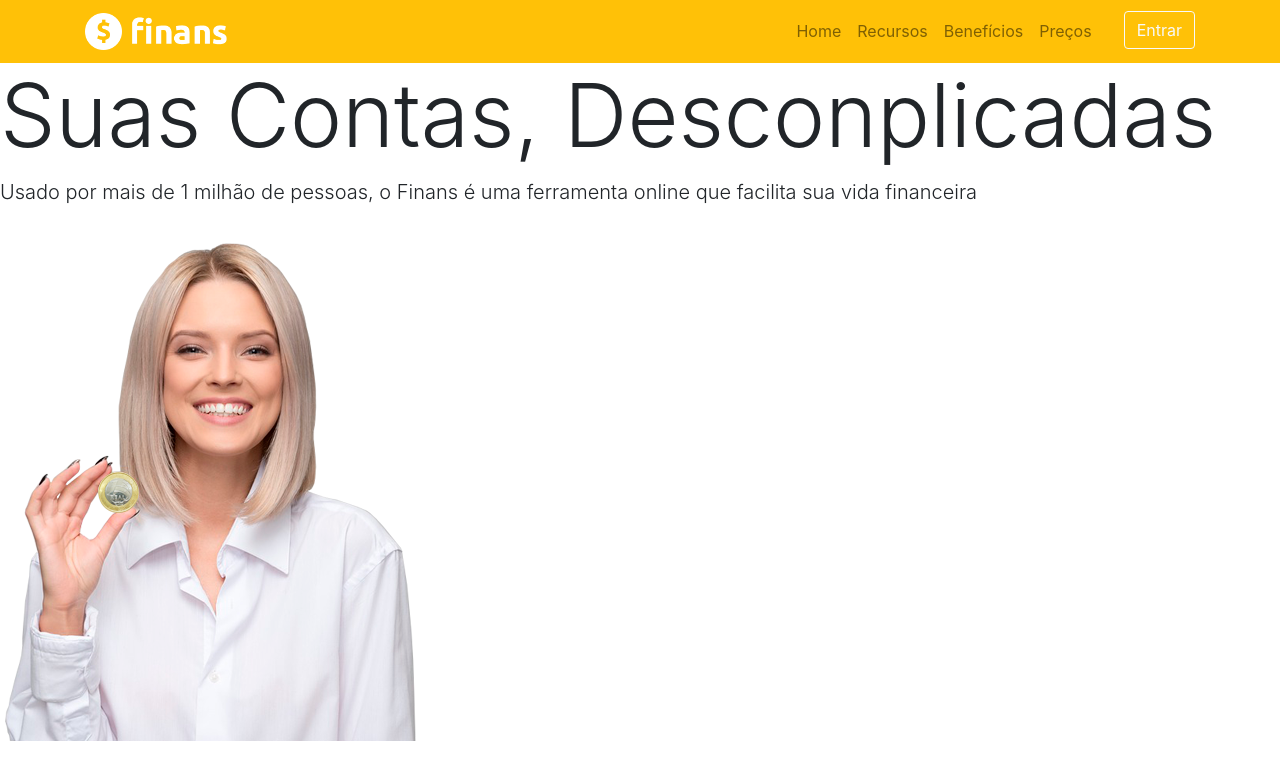
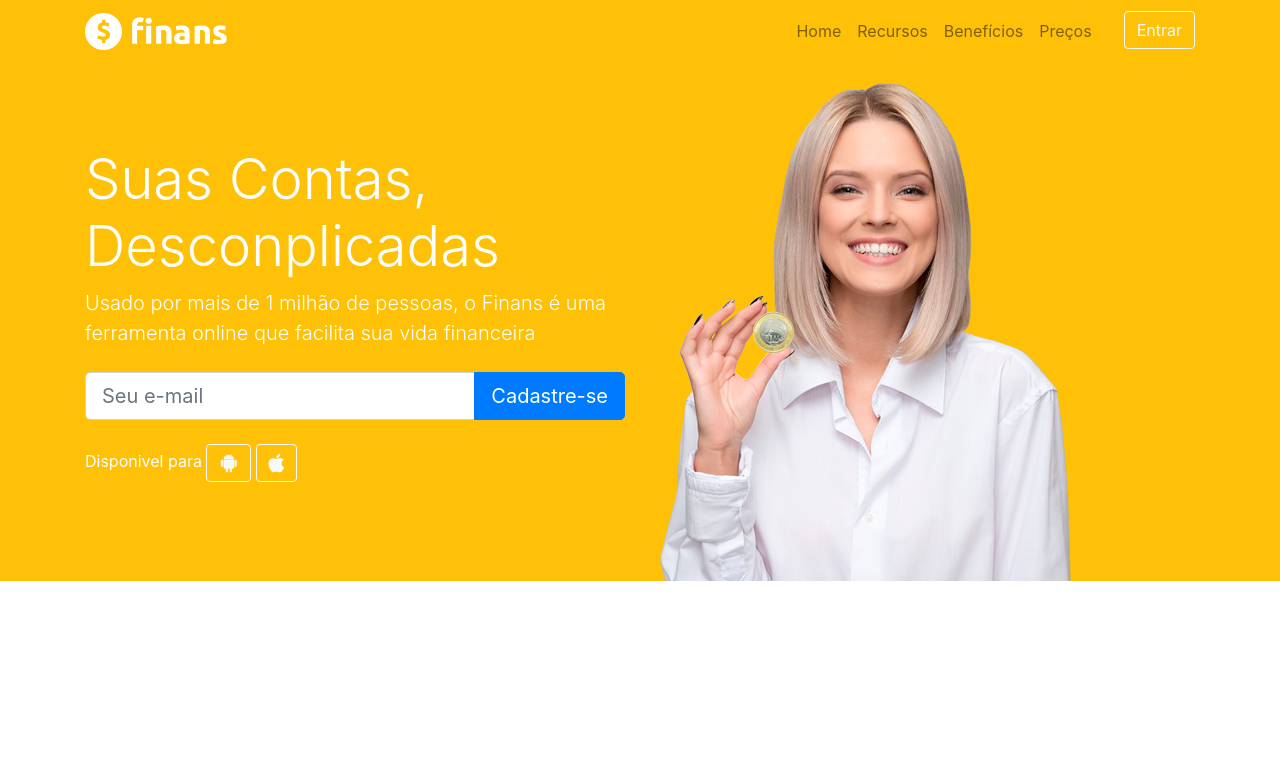
Before and after one commit to VDR-Crowley/Projeto-Finans, a plain HTML site: page finans/index.html in a window 1280 px wide. Drawn offline with nearby package versions, Linux system fonts and the light colour scheme.

Commit message:
Termiando o topo do site finans

```diff
--- a/finans/css/style.css
+++ b/finans/css/style.css
@@ -0,0 +1,4 @@
+#home {
+	background: #ffc107;
+	color: white;
+}
--- a/finans/index.html
+++ b/finans/index.html
@@ -41,17 +41,47 @@
               <li class="nav-item"> <a class="btn btn-outline-light ml-4">Entrar</a> </li>
             </ul>
           </div>
-
         </div>
       </nav>
     </header>
 
-      <div>
-        <h2 class="display-2">Suas Contas, Desconplicadas</h2>
-        <p class="lead">Usado por mais de 1 milhão de pessoas, o Finans é uma ferramenta online
-         que facilita sua vida financeira</p>
-         <img src="img/capa-mulher.png">
+    <section id="home">
+      <div class="container">
+         <div class="row">
+
+          <div class="col-md-6 d-flex">
+            <div class="align-self-center">
+            <h1 class="display-4">Suas Contas, Desconplicadas</h1>
+            <p class="lead">Usado por mais de 1 milhão de pessoas, o Finans é uma ferramenta online
+             que facilita sua vida financeira</p>
+
+            <form class="mt-4 mb-4">
+            <div class="input-group input-group-lg">
+             <input class="form-control" type="email" placeholder="Seu e-mail">
+              <div class="input-group-append">
+                <button class="btn btn-primary" type="button">Cadastre-se</button>
+              </div>
+            </div>
+            </form>
+
+            <p> Disponivel para
+              <a href="" class="btn btn-outline-light">
+                <i class="fab fa-android fa-lg"></i>
+              </a>
+              <a href="" class="btn btn-outline-light">
+                <i class="fab fa-apple fa-lg"></i>
+              </a>
+            </p>
+            </div>
+           </div>
+
+           <div class="col-md-6 d-none d-md-block">
+             <img src="img/capa-mulher.png">
+           </div>
+          </div>
       </div>
+
+    </section>
 
 
 
```
